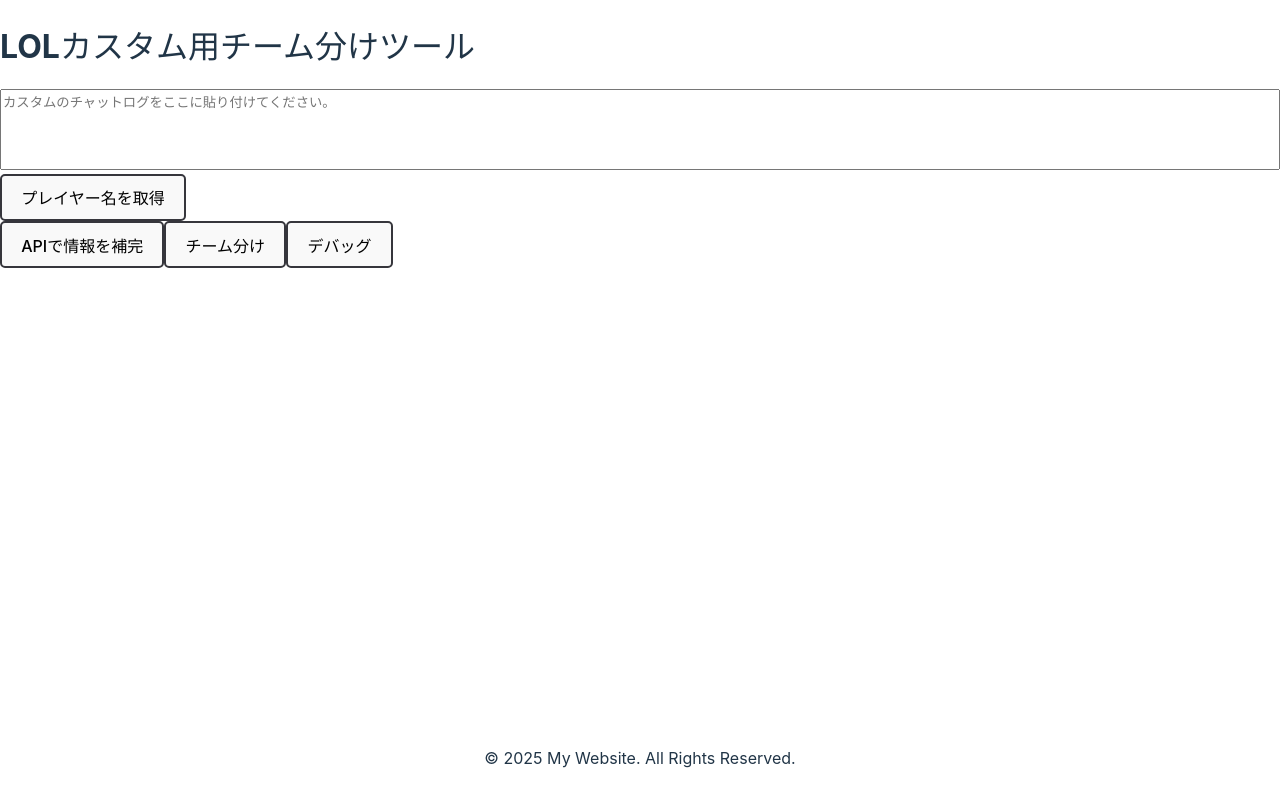
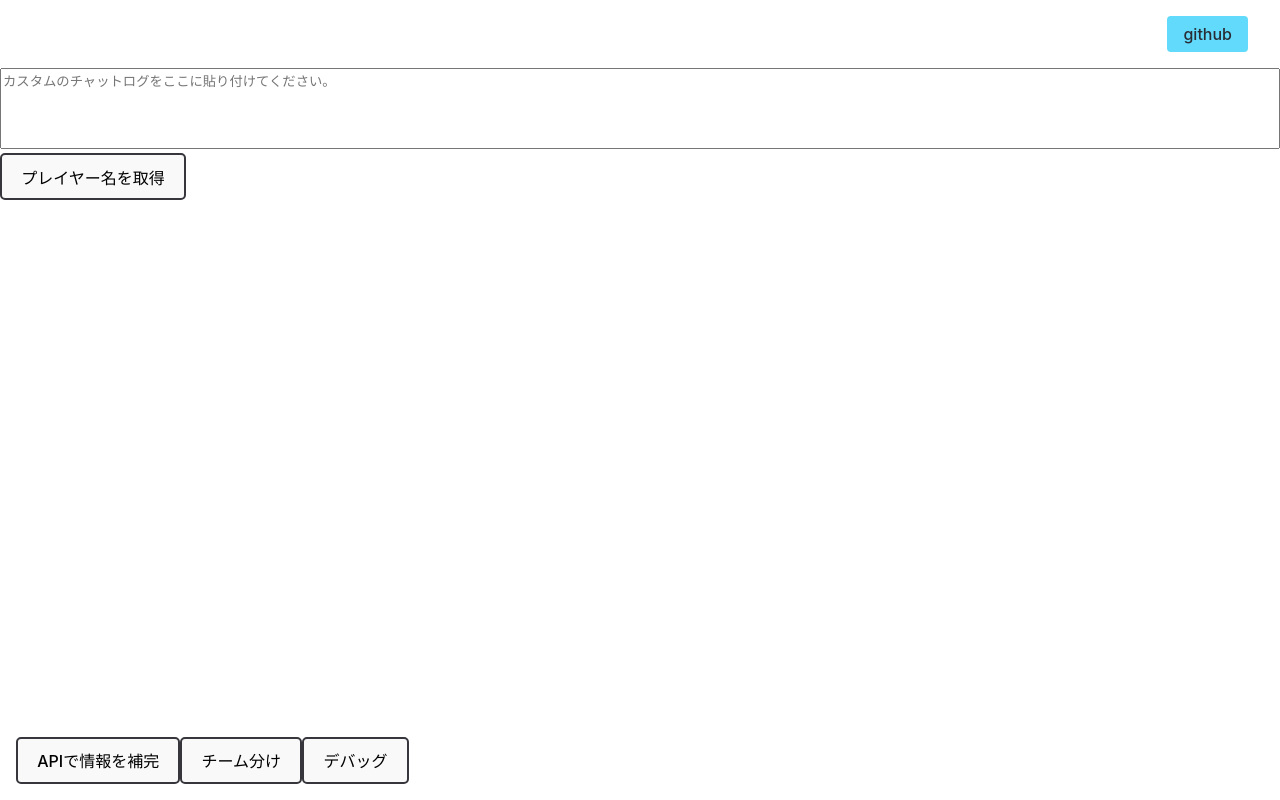
Before and after one commit to icvt408/lol-teamdivider, a React (Vite) app: page / in a window 1280 px wide. Built offline with nearby package versions, Linux system fonts and the light colour scheme.

Commit message:
全体的なレイアウトの調整
1画面に収まるようにレイアウトを調整

```diff
--- a/src/App.css
+++ b/src/App.css
@@ -0,0 +1,23 @@
+.app-container {
+    display: flex;
+    flex-direction: column;
+    height: 100vh;
+}
+
+.main-content {
+    display: flex;
+    flex-direction: column;
+    flex-grow: 1;
+    overflow: hidden;
+}
+
+.player-card-list {
+    overflow-y: auto;
+    flex-grow: 1;
+    padding: 1rem;
+    width: fit-content;
+}
+
+.button-group {
+    padding: 1rem;
+}
--- a/src/App.jsx
+++ b/src/App.jsx
@@ -2,7 +2,6 @@
 import './App.css'
 import ChatInputForm from './components/ChatInputForm'
 import DebugModal from './components/DebugModal'
-import Footer from './components/Footer'
 import Header from './components/Header'
 import PlayerCard from "./components/PlayerCard"
 import RankModal from './components/RankModal'
@@ -138,10 +137,10 @@
 
   return (
     <>
+      <div className="app-container">
         <Header />
-      <main>
+        <main className="main-content">
           <ChatInputForm onPlayersExtracted={handlePlayersExtracted} />
-
           <div className="player-card-list">
             {players.length > 0 && (
               players.map(player => (
@@ -155,12 +154,14 @@
             )}
           </div>
 
+          <div className="button-group">
             <button onClick={handleCompletePlayersInfo} disabled={isLoading}>APIで情報を補完</button>
             <button onClick={handleDivideTeams}>チーム分け</button>
-
             {import.meta.env.DEV && (
               <button onClick={() => setShowDebugModal(true)}>デバッグ</button>
             )}
+          </div>
+
 
           {playerInModal && (
             <RankModal
@@ -181,7 +182,7 @@
           )}
 
         </main >
-      <Footer />
+      </div>
     </>
   )
 }
--- a/src/components/Header.css
+++ b/src/components/Header.css
@@ -0,0 +1,35 @@
+.app-header {
+    display: flex;
+    justify-content: space-between;
+    align-items: center;
+    padding: 1rem 2rem;
+    color: white;
+}
+
+.header-content h1 {
+    margin: 0;
+    font-size: 1.5rem;
+}
+
+.header-buttons {
+    display: flex;
+    gap: 1rem;
+    /* ボタン間の間隔 */
+}
+
+.header-button {
+    background-color: #61dafb;
+    color: #282c34;
+    border: none;
+    border-radius: 4px;
+    padding: 0.5rem 1rem;
+    font-size: 1rem;
+    cursor: pointer;
+    transition: background-color 0.2s;
+}
+
+.header-button:hover {
+    background-color: #282c34;
+    color: #61dafb;
+    border: 1px solid #61dafb;
+}
--- a/src/components/Header.jsx
+++ b/src/components/Header.jsx
@@ -1,10 +1,16 @@
-import "./Header.css"
+import "./Header.css";
 
 const Header = () => {
-
     return (
-        <header>
-            <h1>LOLカスタム用チーム分けツール</h1>
+        <header className="app-header">
+            <div className="header-content">
+                <h1>LOLカスタム用チーム分けツール(WIP)</h1>
+            </div>
+            <div className="header-buttons">
+                <a href="https://github.com/icvt408/lol-teamdivider" target="_blank" rel="noopener noreferrer">
+                    <button className="header-button">github</button>
+                </a>
+            </div>
         </header>
     )
 }
```
Lines whose indentation alone changed are shown as unchanged.
